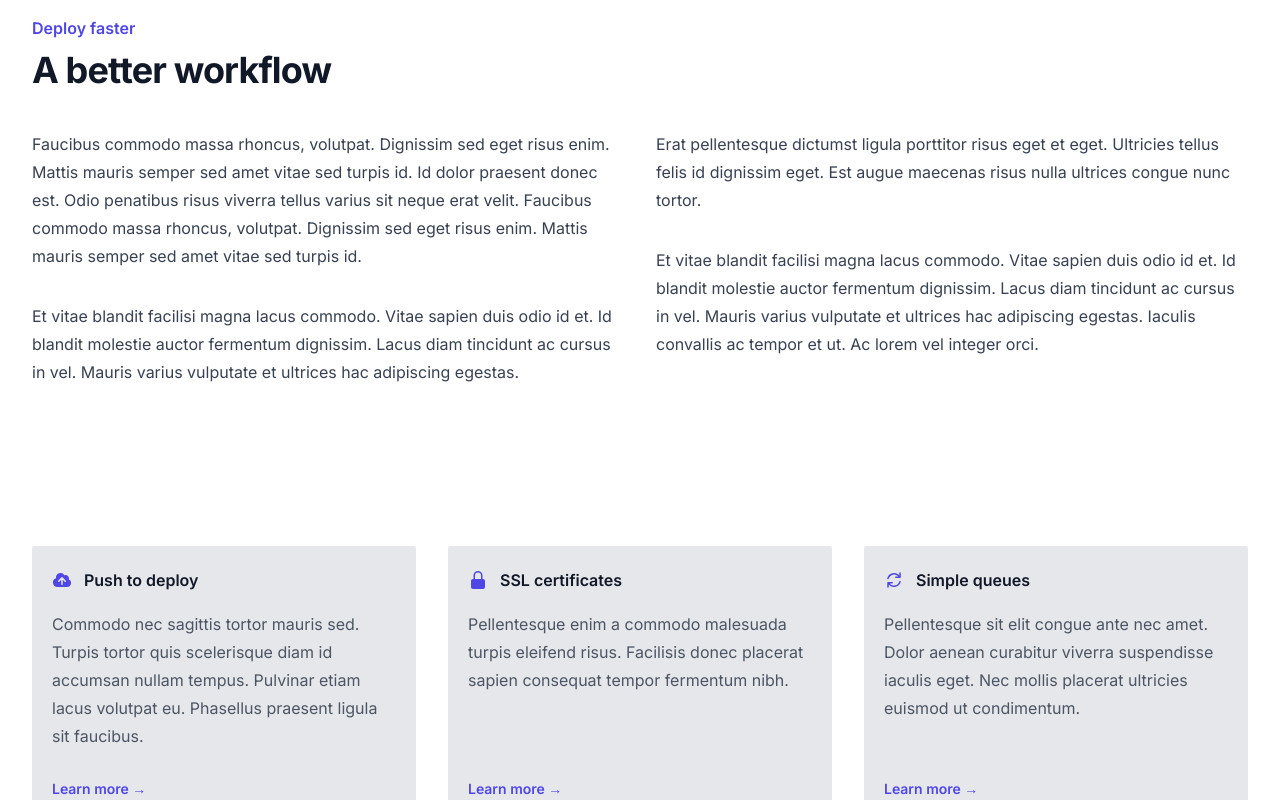
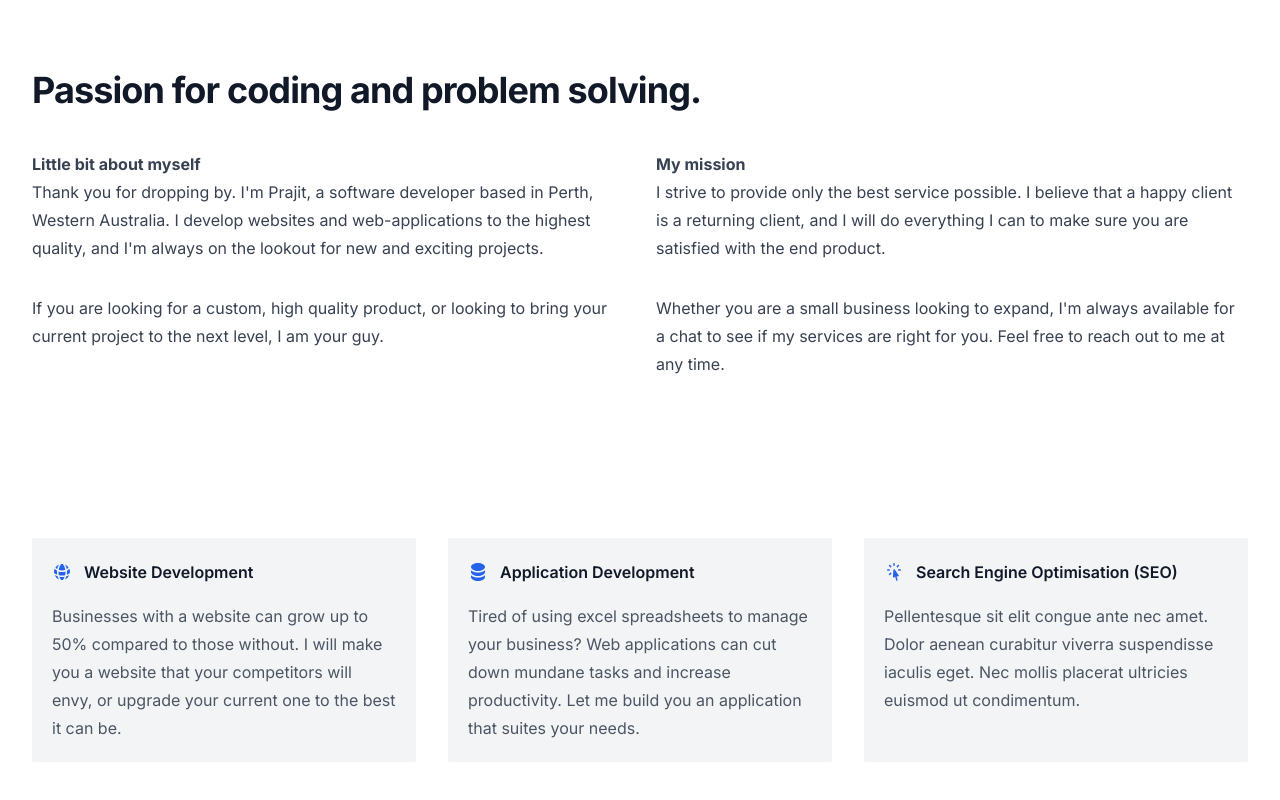
Before and after one commit to prajitlal4/portfolio-v4, a Next.js app: page / in a window 1280 px wide. Shown: the part 860-1660 px from the top of the page. Built offline with nearby package versions, Linux system fonts and the light colour scheme.

Commit message:
finished changing content section and services

```diff
--- a/src/components/Content.tsx
+++ b/src/components/Content.tsx
@@ -1,43 +1,38 @@
 function Content() {
   return (
-    <div className="bg-white py-8 sm:py-12">
+    <div className="bg-white py-8 sm:py-12 mt-12">
       <div className="mx-auto max-w-7xl px-6 lg:px-8">
         <div className="mx-auto max-w-2xl lg:mx-0 lg:max-w-none">
-          <p className="text-base font-semibold leading-7 text-indigo-600">
-            Deploy faster
-          </p>
           <h1 className="mt-2 text-3xl font-bold tracking-tight text-gray-900 sm:text-4xl">
-            A better workflow
+            Passion for coding and problem solving.
           </h1>
           <div className="mt-10 grid max-w-xl grid-cols-1 gap-8 text-base leading-7 text-gray-700 md:max-w-none md:grid-cols-2">
             <div>
+              <strong>Little bit about myself</strong>
               <p>
-                Faucibus commodo massa rhoncus, volutpat. Dignissim sed eget
-                risus enim. Mattis mauris semper sed amet vitae sed turpis id.
-                Id dolor praesent donec est. Odio penatibus risus viverra tellus
-                varius sit neque erat velit. Faucibus commodo massa rhoncus,
-                volutpat. Dignissim sed eget risus enim. Mattis mauris semper
-                sed amet vitae sed turpis id.
+                Thank you for dropping by. I&apos;m Prajit, a software developer
+                based in Perth, Western Australia. I develop websites and
+                web-applications to the highest quality, and I&apos;m always on
+                the lookout for new and exciting projects.
               </p>
               <p className="mt-8">
-                Et vitae blandit facilisi magna lacus commodo. Vitae sapien duis
-                odio id et. Id blandit molestie auctor fermentum dignissim.
-                Lacus diam tincidunt ac cursus in vel. Mauris varius vulputate
-                et ultrices hac adipiscing egestas.
+                If you are looking for a custom, high quality product, or
+                looking to bring your current project to the next level, I am
+                your guy.
               </p>
             </div>
             <div>
+              <strong>My mission</strong>
               <p>
-                Erat pellentesque dictumst ligula porttitor risus eget et eget.
-                Ultricies tellus felis id dignissim eget. Est augue maecenas
-                risus nulla ultrices congue nunc tortor.
+                I strive to provide only the best service possible. I believe
+                that a happy client is a returning client, and I will do
+                everything I can to make sure you are satisfied with the end
+                product.
               </p>
               <p className="mt-8">
-                Et vitae blandit facilisi magna lacus commodo. Vitae sapien duis
-                odio id et. Id blandit molestie auctor fermentum dignissim.
-                Lacus diam tincidunt ac cursus in vel. Mauris varius vulputate
-                et ultrices hac adipiscing egestas. Iaculis convallis ac tempor
-                et ut. Ac lorem vel integer orci.
+                Whether you are a small business looking to expand, I&apos;m
+                always available for a chat to see if my services are right for
+                you. Feel free to reach out to me at any time.
               </p>
             </div>
           </div>
--- a/src/components/Hero.tsx
+++ b/src/components/Hero.tsx
@@ -8,13 +8,13 @@ export default function Example() {
               How can I help you achieve greatness?
             </h1>
             <p className="mt-6 text-lg leading-8 text-gray-600">
-              Hi! My name is Prajit. I will help you create beautiful digital
-              experiences, and skyrocket your business to new heights.
+              Hi! My name is Prajit. I can create amazing websites and apps, and
+              help scale your business to new heights.
             </p>
             <div className="mt-10 flex items-center gap-x-6">
               <a
                 href="#"
-                className="transition ease-in-out delay-50 hover:scale-110 rounded-md bg-blue-800 px-3.5 py-2.5 text-sm font-semibold text-white shadow-sm hover:bg-blue-700 focus-visible:outline focus-visible:outline-2 focus-visible:outline-offset-2 focus-visible:outline-indigo-600"
+                className="transition ease-in-out delay-50 hover:scale-110 rounded-md bg-blue-800 px-3.5 py-2.5 text-sm font-semibold text-white shadow-sm hover:bg-blue-700 focus-visible:outline focus-visible:outline-2 focus-visible:outline-offset-2 focus-visible:outline-blue-900"
               >
                 Contact me!
               </a>
@@ -22,7 +22,7 @@ export default function Example() {
                 href="#"
                 className="transition ease-in-out delay-50 hover:scale-110 text-sm font-semibold text-gray-900 border rounded-md bg-gray-100 px-3.5 py-2.5 shadow-sm hover:bg-gray-50 focus-visible:outline focus-visible:outline-2 focus-visible:outline-offset-2 focus-visible:outline-gray-200"
               >
-                Who is Prajit? <span aria-hidden="true">→</span>
+                Who is Prajit?
               </a>
             </div>
           </div>
--- a/src/components/Services.tsx
+++ b/src/components/Services.tsx
@@ -1,61 +1,53 @@
 import {
-  ArrowPathIcon,
-  CloudArrowUpIcon,
-  LockClosedIcon,
+  CursorArrowRaysIcon,
+  GlobeAltIcon,
+  CircleStackIcon,
 } from "@heroicons/react/20/solid";
 
 const features = [
   {
-    name: "Push to deploy",
+    name: "Website Development",
     description:
-      "Commodo nec sagittis tortor mauris sed. Turpis tortor quis scelerisque diam id accumsan nullam tempus. Pulvinar etiam lacus volutpat eu. Phasellus praesent ligula sit faucibus.",
+      "Businesses with a website can grow up to 50% compared to those without. I will make you a website that your competitors will envy, or upgrade your current one to the best it can be.",
     href: "#",
-    icon: CloudArrowUpIcon,
+    icon: GlobeAltIcon,
   },
   {
-    name: "SSL certificates",
+    name: "Application Development",
     description:
-      "Pellentesque enim a commodo malesuada turpis eleifend risus. Facilisis donec placerat sapien consequat tempor fermentum nibh.",
+      "Tired of using excel spreadsheets to manage your business? Web applications can cut down mundane tasks and increase productivity. Let me build you an application that suites your needs.",
     href: "#",
-    icon: LockClosedIcon,
+    icon: CircleStackIcon,
   },
   {
-    name: "Simple queues",
+    name: "Search Engine Optimisation (SEO)",
     description:
       "Pellentesque sit elit congue ante nec amet. Dolor aenean curabitur viverra suspendisse iaculis eget. Nec mollis placerat ultricies euismod ut condimentum.",
     href: "#",
-    icon: ArrowPathIcon,
+    icon: CursorArrowRaysIcon,
   },
 ];
 
 function Services() {
   return (
-    <div className="bg-white lg:mt-16 py-8 sm:py-12">
+    <div className="bg-white lg:mt-16 py-8 sm:py-12 mb-8">
       <div className="mx-auto max-w-7xl px-6 lg:px-8">
         <div className="mx-auto max-w-2xl lg:max-w-none">
           <dl className="grid max-w-xl grid-cols-1 gap-x-8 gap-y-8 lg:max-w-none lg:grid-cols-3 mx-auto">
             {features.map((feature) => (
               <div
                 key={feature.name}
-                className="flex flex-col rounded-sm bg-gray-200 p-5"
+                className="flex flex-col rounded-sm bg-gray-100 p-5"
               >
                 <dt className="flex items-center gap-x-3 text-base font-semibold leading-7 text-gray-900">
                   <feature.icon
-                    className="h-5 w-5 flex-none text-indigo-600"
+                    className="h-5 w-5 flex-none text-blue-600"
                     aria-hidden="true"
                   />
                   {feature.name}
                 </dt>
                 <dd className="mt-4 flex flex-auto flex-col text-base leading-7 text-gray-600">
                   <p className="flex-auto">{feature.description}</p>
-                  <p className="mt-6">
-                    <a
-                      href={feature.href}
-                      className="text-sm font-semibold leading-6 text-indigo-600"
-                    >
-                      Learn more <span aria-hidden="true">→</span>
-                    </a>
-                  </p>
                 </dd>
               </div>
             ))}
```
